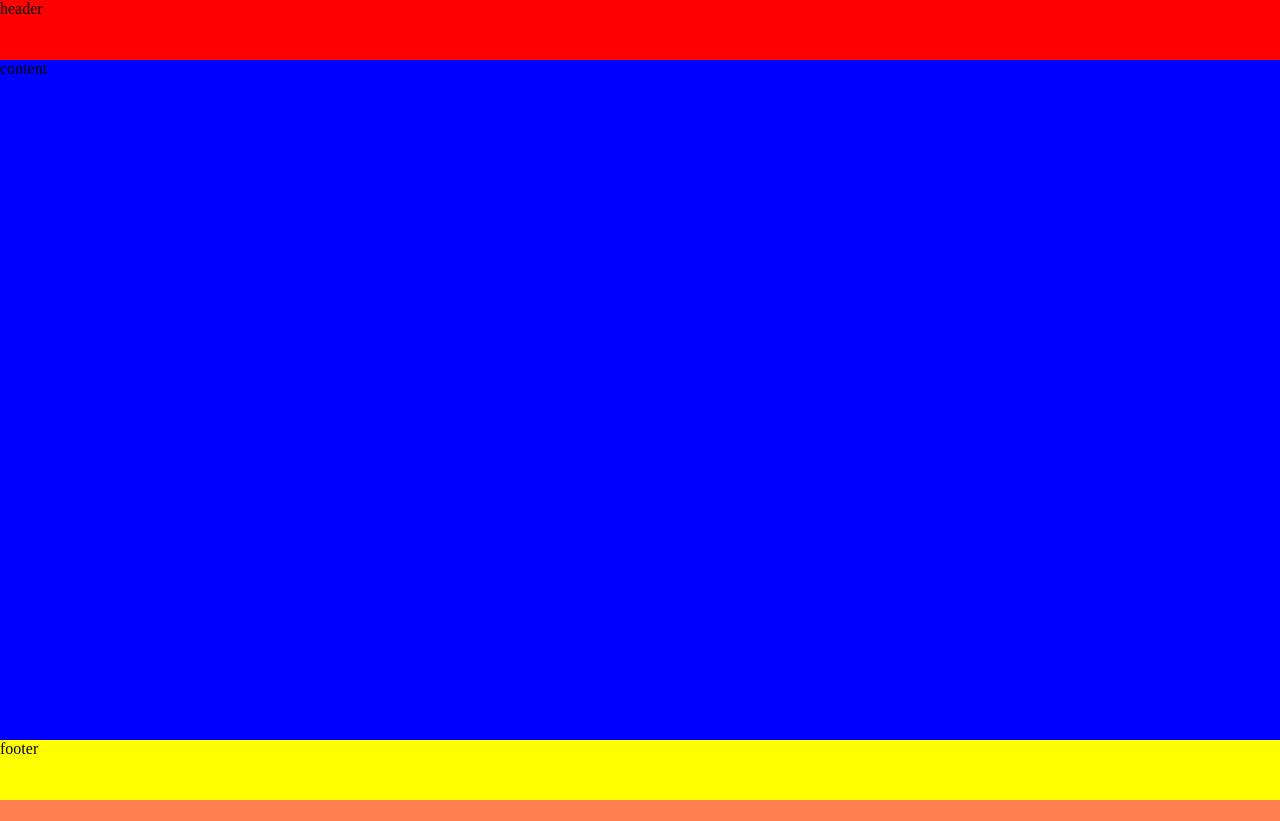
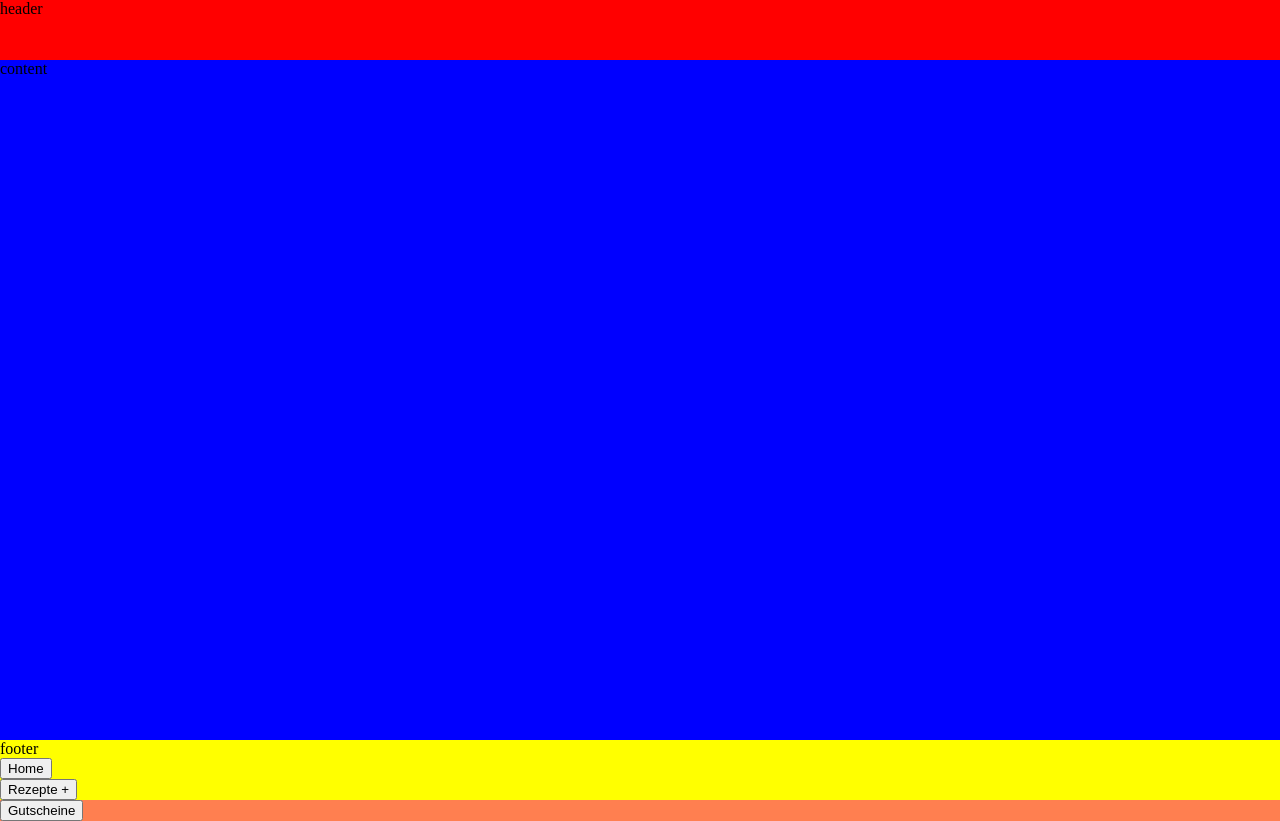
Before and after one commit to rethesa/SimplyCooked, a plain HTML site: page www/index.html in a window 1280 px wide. Before the commit the page ends 800 px from the top, so only its background shows below. Drawn offline with Linux system fonts and the light colour scheme.

Commit message:
3 buttons add in the footer
put the 3 buttons in html

```diff
--- a/www/css/index.css
+++ b/www/css/index.css
@@ -55,6 +55,10 @@
     display: block;
      background-color: yellow;
      height: 60px;
+
+     ;
+
+
  }
 
  p {
--- a/www/index.html
+++ b/www/index.html
@@ -52,6 +52,9 @@
         </div>
         <div class="footer">
             <p>footer</p>
+            <div id="button add_recipe"><button>Home</button></div>
+            <div id="button add recipe"><button>Rezepte +</button></div>
+            <div id="button add_recipe"><button>Gutscheine</button></div>
         </div>
 
     </div>
```
